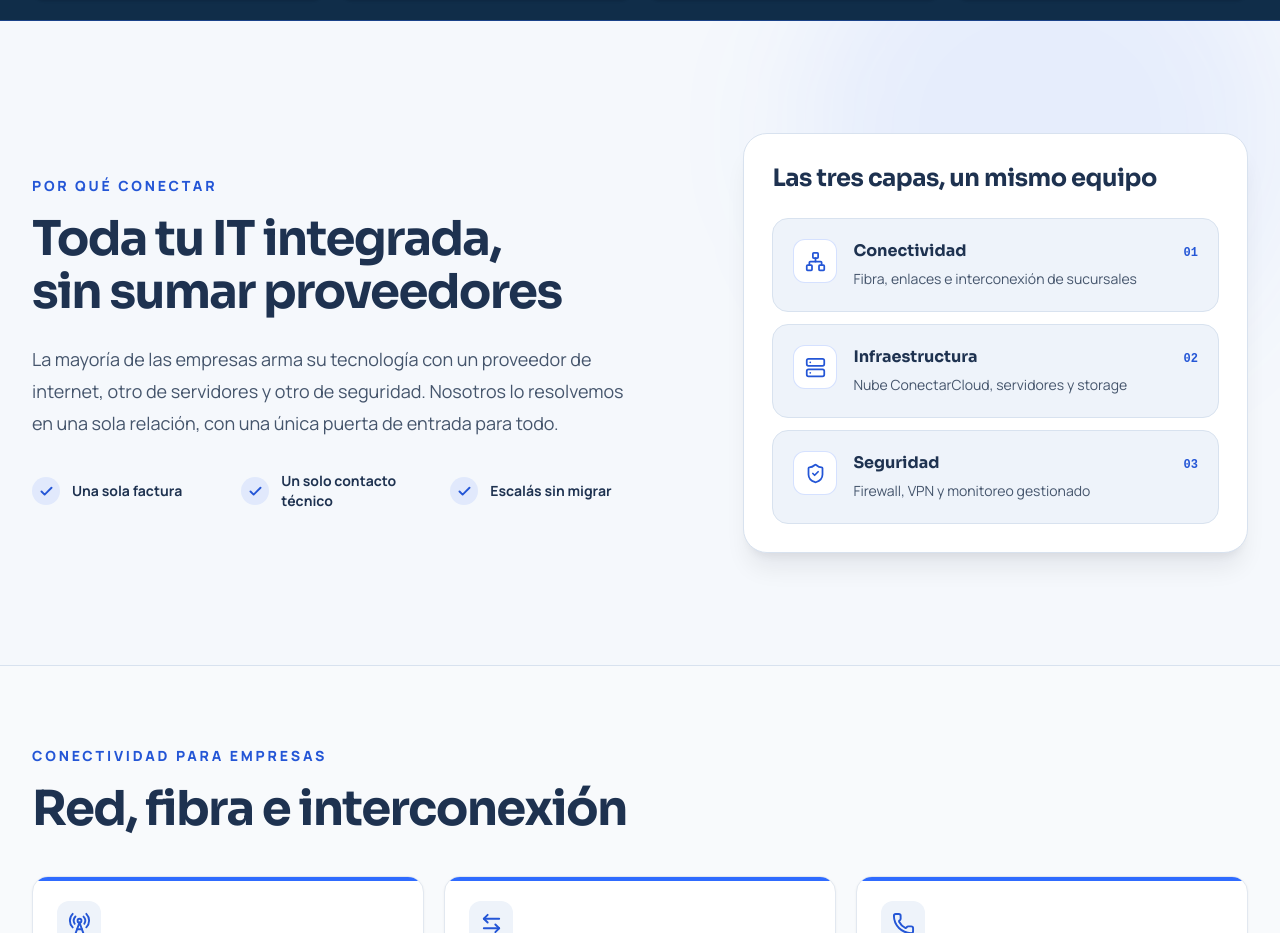
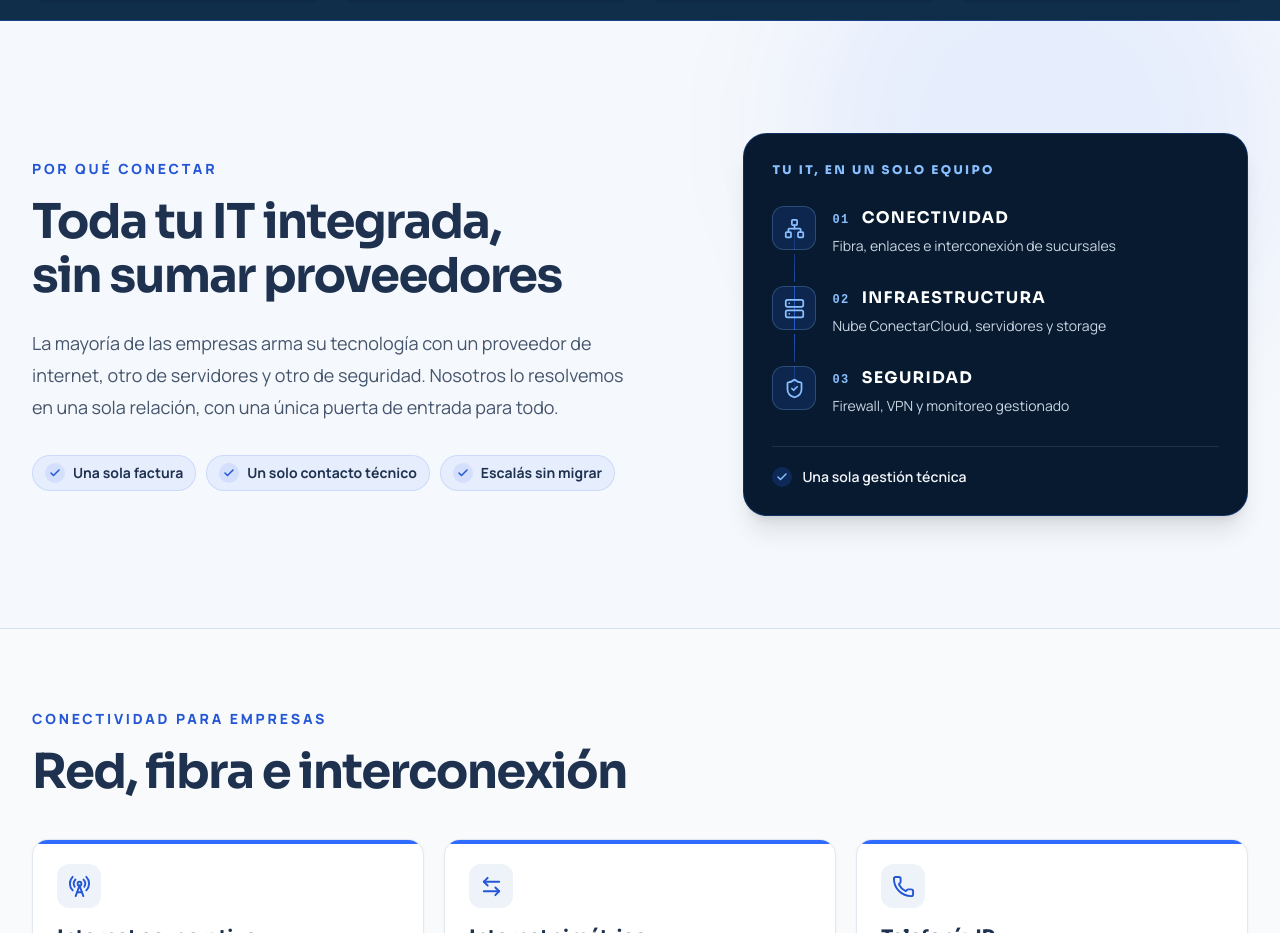
Before and after one commit to ConectarServicios/conectar-web, a Next.js app: page /corporativo in a window 1280 px wide. Shown: the part 780-1713 px from the top of the page. Built offline with nearby package versions, Linux system fonts and the light colour scheme; no server answers; the database is empty.

Commit message:
Rediseña panel de IT integrada

```diff
--- a/src/components/public/home-corporativo-content.tsx
+++ b/src/components/public/home-corporativo-content.tsx
@@ -59,11 +59,11 @@ export function HomeCorporativoContent() {
               La mayoría de las empresas arma su tecnología con un proveedor de internet, otro de servidores y otro de seguridad. Nosotros lo resolvemos en una sola relación, con una única puerta de entrada para todo.
             </p>
 
-            <ul className="mt-8 grid list-none gap-3 sm:grid-cols-3 lg:grid-cols-1 xl:grid-cols-3">
+            <ul className="mt-8 flex list-none flex-wrap gap-2.5">
               {benefits.map((benefit) => (
-                <li className="flex items-center gap-3 text-sm font-bold text-brand-navy" key={benefit}>
-                  <span className="flex size-7 shrink-0 items-center justify-center rounded-full bg-corporate-accent/10 text-corporate-accent-strong" aria-hidden="true">
-                    <Check size={15} strokeWidth={3} />
+                <li className="flex min-h-9 items-center gap-2 rounded-full border border-corporate-accent/15 bg-corporate-accent/[0.07] px-3 py-1.5 text-sm font-bold text-brand-navy" key={benefit}>
+                  <span className="flex size-5 shrink-0 items-center justify-center rounded-full bg-corporate-accent/10 text-corporate-accent-strong" aria-hidden="true">
+                    <Check size={12} strokeWidth={3} />
                   </span>
                   {benefit}
                 </li>
@@ -71,24 +71,33 @@ export function HomeCorporativoContent() {
             </ul>
           </div>
 
-          <div className="rounded-3xl border border-corporate-border bg-white p-5 shadow-xl shadow-slate-950/[0.07] sm:p-7">
-            <h3 className="font-display text-xl font-bold tracking-[-0.02em] text-brand-navy sm:text-2xl">
-              Las tres capas, un mismo equipo
+          <div className="overflow-hidden rounded-3xl border border-corporate-accent/25 bg-[#071A2F] px-5 py-6 shadow-xl shadow-slate-950/10 sm:px-7 sm:py-7">
+            <h3 className="text-xs font-black tracking-[0.2em] text-[#8ABFFF] uppercase">
+              Tu IT, en un solo equipo
             </h3>
-            <ol className="mt-6 space-y-3">
+            <div className="relative mt-6 sm:mt-7">
+              <span className="absolute top-6 bottom-6 left-[1.375rem] w-px bg-gradient-to-b from-[#2F6BFF]/20 via-[#2F6BFF]/80 to-[#2F6BFF]/20" aria-hidden="true" />
+              <ol className="space-y-6 sm:space-y-7">
                 {layers.map(({ title, description, icon: Icon }, index) => (
-                <li className="group grid grid-cols-[auto_1fr] gap-x-4 rounded-2xl border border-corporate-border bg-corporate-surface-soft p-4 transition-colors hover:border-corporate-accent/40 sm:p-5" key={title}>
-                  <span className="row-span-2 flex size-11 items-center justify-center rounded-xl border border-corporate-accent/20 bg-white text-corporate-accent-strong" aria-hidden="true">
+                  <li className="relative grid min-w-0 grid-cols-[2.75rem_minmax(0,1fr)] gap-x-4" key={title}>
+                    <span className="z-10 row-span-2 flex size-11 items-center justify-center rounded-xl border border-[#8ABFFF]/25 bg-[#2F6BFF]/15 text-[#8ABFFF] shadow-[0_0_0_4px_#071A2F]" aria-hidden="true">
                       <Icon size={21} strokeWidth={2} />
                     </span>
-                  <div className="flex items-baseline justify-between gap-4">
-                    <h4 className="font-display font-bold text-brand-navy">{title}</h4>
-                    <span className="font-mono text-xs font-bold text-corporate-accent-strong">0{index + 1}</span>
+                    <div className="flex min-w-0 flex-wrap items-baseline gap-x-3 gap-y-1">
+                      <span className="font-mono text-xs font-bold tracking-[0.12em] text-[#8ABFFF]">0{index + 1}</span>
+                      <h4 className="font-display text-sm font-bold tracking-[0.08em] text-white uppercase sm:text-base">{title}</h4>
                     </div>
-                  <p className="mt-1 text-sm leading-6 text-slate-600">{description}</p>
+                    <p className="mt-1 text-sm leading-6 text-slate-300">{description}</p>
                   </li>
                 ))}
               </ol>
+            </div>
+            <div className="mt-7 flex items-center gap-2.5 border-t border-white/10 pt-5 text-sm font-semibold text-slate-100">
+              <span className="flex size-5 shrink-0 items-center justify-center rounded-full bg-[#2F6BFF]/20 text-[#8ABFFF]" aria-hidden="true">
+                <Check size={12} strokeWidth={3} />
+              </span>
+              Una sola gestión técnica
+            </div>
           </div>
         </div>
       </section>
```
Lines whose indentation alone changed are shown as unchanged.
